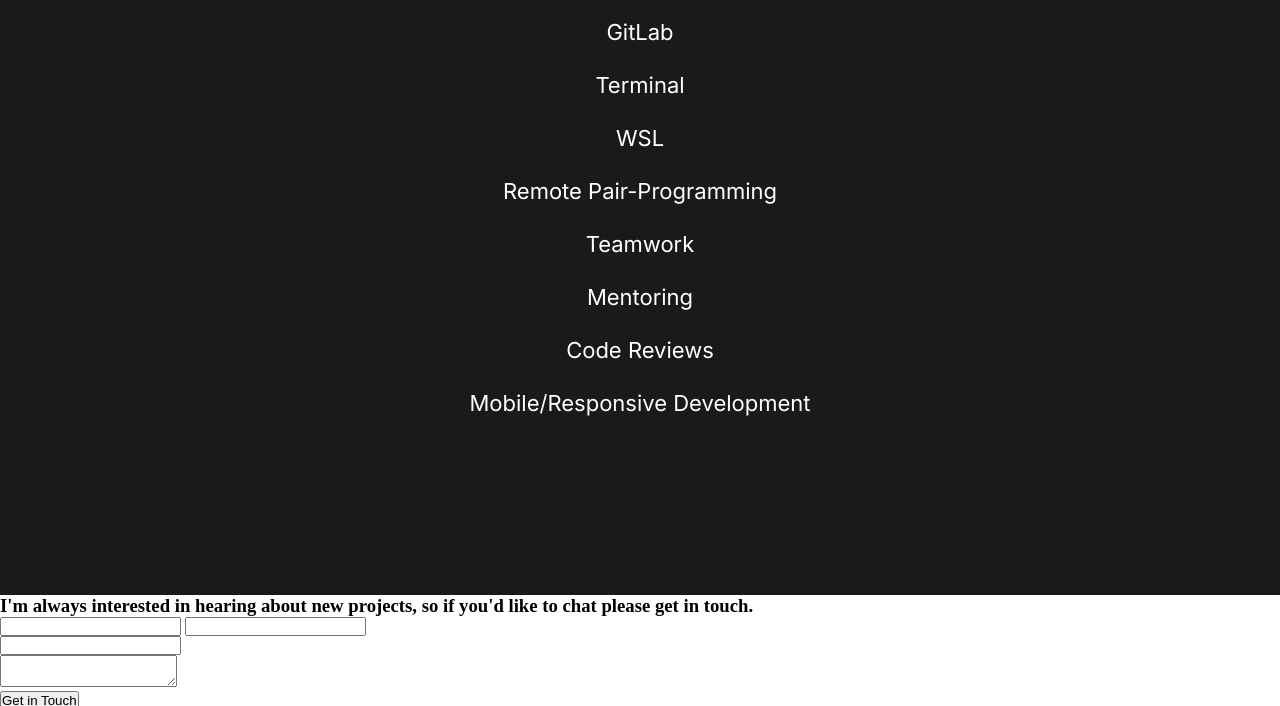
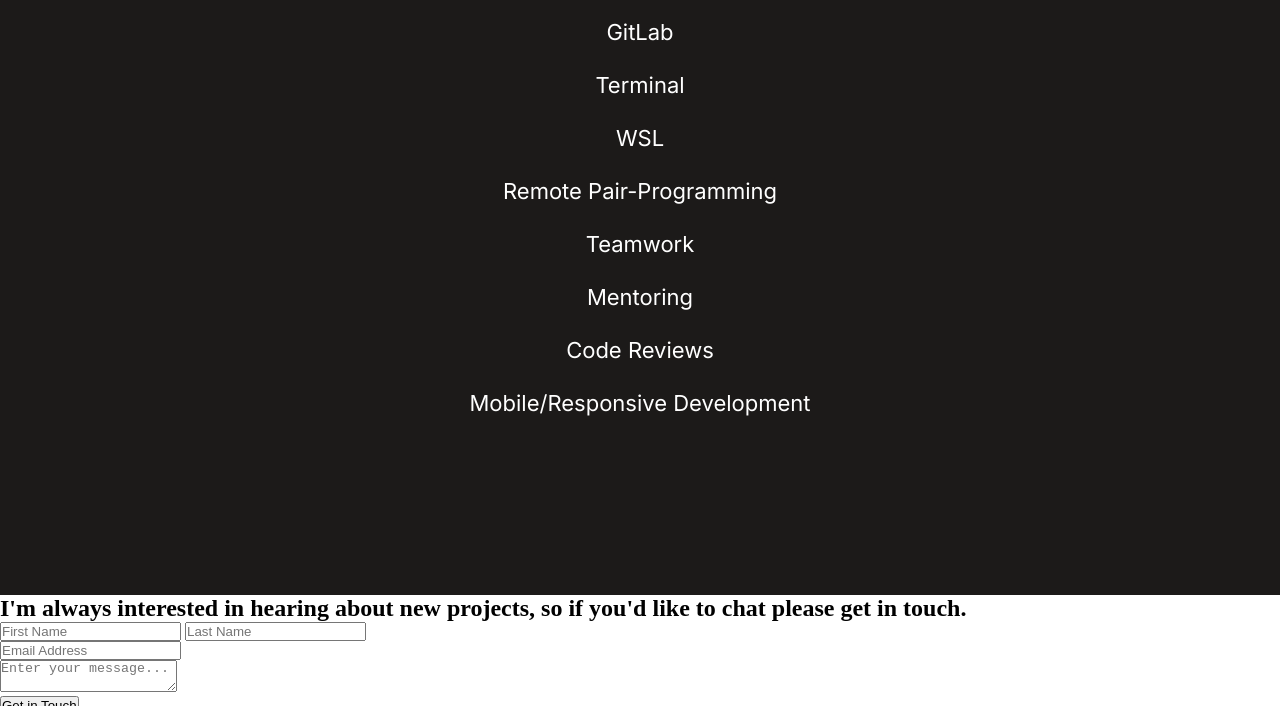
Before and after one commit to enkog/Contact-Form, a website: page index.html in a window 1280 px wide. Shown: the part 6112-6818 px from the top of the page. Drawn offline with Linux system fonts and the light colour scheme.

Commit message:
Add placeholder to input tags

```diff
--- a/css/main.css
+++ b/css/main.css
@@ -326,10 +326,6 @@
   list-style: inside url("../media/svg/circle.svg");
 }
 
-.contact-section {
-  height: 400px;
-}
-
 .contact-section hr {
   width: 100% !important;
 }
--- a/index.html
+++ b/index.html
@@ -292,19 +292,17 @@
     </main>
     <footer>
       <section class="contact-section">
-        <h3>
-          I'm always interested in hearing about new projects, so if you'd like to chat please get in touch.
-        </h3>
+        <h2>I'm always interested in hearing about new projects, so if you'd like to chat please get in touch.</h2>
         <form>
           <div>
-            <input type="text" />
-            <input type="text" />
+            <input type="text" placeholder="First Name" />
+            <input type="text" placeholder="Last Name" />
           </div>
           <div>
-            <input type="email">
+            <input type="email" placeholder="Email Address">
           </div>
           <div>
-            <textarea name="comment"></textarea>
+            <textarea name="comment" placeholder="Enter your message..."></textarea>
           </div>
           <div>
             <button type="button">Get in Touch</button>
```
